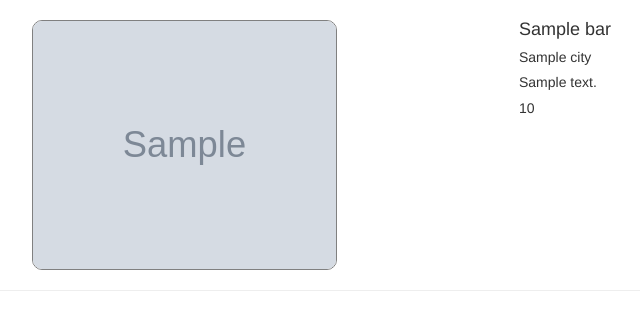
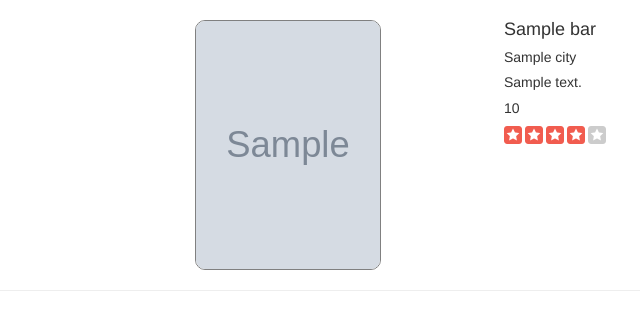
Before and after one commit to tomasfaustin/Drink-Drank, a Node project: template views/search2.ejs in a window 1280 px wide. Shown: the part 52-382 px from the top of the page, without its empty margins (136-776 px from the left). Run offline with Node 20 templates, Linux system fonts and the light colour scheme; the template is opened without the code that fills it: most values are stand-ins (such as "Sample title", 1, 10 or a date in 2020); grey boxes marked "Sample" are stand-in pictures; some libraries are stand-ins or nearby versions.

Commit message:
Update search2.ejs with yelp rating images

```diff
--- a/views/search2.ejs
+++ b/views/search2.ejs
@@ -4,11 +4,12 @@
   <% for (var i=0; i < results; i++) { %>
   <!-- <a href="/barinfo"> -->
     <div class="container-fluid">
-       <div class="row">
-           <div class="col-md-6">
+      <div class="col-md-2"></div>
+       <div class="row col-md-8">
+           <div style="float: left;" class="col-md-6">
              <img class="bar-results-image" src="<%= bar[i].image_url %>" alt="Bar image">
            </div>
-           <div class="col-md-6">
+           <div style="float: right" class="col-md-6">
 
                <h4 style="margin: 0; display: inline-block">
                  <%= bar[i].name %>
@@ -18,6 +19,12 @@
              <h5><%= bar[i].location.city %></h5>
              <h5><%= bar[i].location.address1 %></h5>
              <h5><%= bar[i].price %></h5>
+             <% if (bar[i].rating % 1 === 0) {  %>
+               <!-- <h6>../assets/images/yelp_stars/<%=bar[i].rating%>.png</h6> -->
+               <img style="width: 102px; float: left" src="../assets/images/yelp_stars/<%=bar[i].rating%>.png" alt="rating">
+             <% } else { %>
+               <img style="width: 102px; float: left" src="../assets/images/yelp_stars/<%=bar[i].rating - .5%>_5.png" alt="rating">
+             <% } %>
              <% if (user) { %>
                <form style="float: left" action="/bar" method="POST">
                  <input type="hidden" value="<%= bar[i].name %>" name="name">
@@ -29,6 +36,7 @@
            </div>
 
         </div>
+        <div class="col-md-2"></div>
     </div>
 
   <hr>
```
Also changed, not shown: public/assets/images/ERD.jpg (renamed from assets/images/ERD.jpg), public/assets/images/info.png (renamed from assets/images/info.png), public/assets/images/search.png (renamed from assets/images/search.png), public/assets/images/splash.png (renamed from assets/images/splash.png), public/assets/images/yelp_stars/0.png (added), public/assets/images/yelp_stars/1.png (added), public/assets/images/yelp_stars/1_5.png (added), public/assets/images/yelp_stars/2.png (added), public/assets/images/yelp_stars/2_5.png (added), public/assets/images/yelp_stars/3.png (added), public/assets/images/yelp_stars/3_5.png (added), public/assets/images/yelp_stars/4.png (added), public/assets/images/yelp_stars/4_5.png (added), public/assets/images/yelp_stars/5.png (added).
